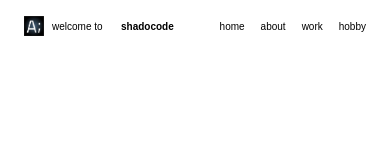
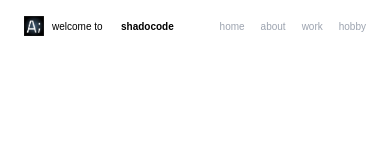
Before and after one commit to arshad2001/shadocode, a React (Create React App) app: page / in a window 390 px wide. Shown: the top 160 px of the page. Built offline with nearby package versions, Linux system fonts and the light colour scheme.

Commit message:
final final nav

```diff
--- a/src/Nav.js
+++ b/src/Nav.js
@@ -5,7 +5,7 @@ import shadocodeLogo from "./assets/shadocode-logo.png";
 
 function Nav() {
   return (
-    <div className=" w-screen  md:text-gray-400 h-fit md:px-12 px-6 md:py-8 py-4 items-center justify-items-cente grid grid-cols-2 md:text-[16px] text-[10px] fixed z-50">
+    <div className=" w-screen h-fit md:px-12 px-6 md:py-8 py-4 items-center justify-items-cente grid grid-cols-2 md:text-[16px] text-[10px] fixed z-50">
       <div className="items-center justify-self-start flex cursor-pointer text-black ">
         <img
           src={shadocodeLogo}
@@ -17,12 +17,12 @@ function Nav() {
         </a>
       </div>
       <div className="justify-self-end">
-        <ul className="h-full flex space-x-4 font-medium ">
-          <li className="cursor-pointer hover:text-black" src="./Work.js">
+        <ul className="h-full flex space-x-4 font-medium text-gray-400">
+          <li className="cursor-pointer hover:text-teal-400" src="./Work.js">
             home
           </li>
-          <li className="cursor-pointer hover:text-black">about</li>
-          <li className="cursor-pointer hover:text-black">work</li>
+          <li className="cursor-pointer hover:text-teal-400">about</li>
+          <li className="cursor-pointer hover:text-teal-400">work</li>
           <li className="cursor-pointer hover:text-teal-400">hobby</li>
         </ul>
       </div>
```
